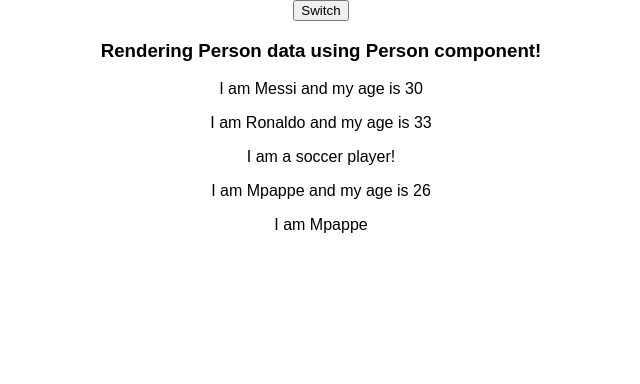
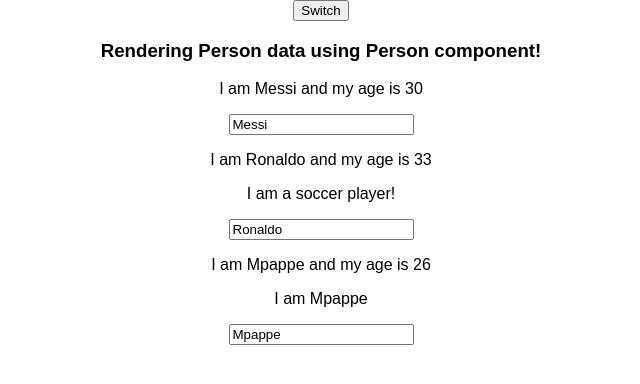
Before and after one commit to thejavascriptways/ReactjsBasics, a React (Create React App) app in the folder react-basics/: page / in a window 1280 px wide. Shown: the top 384 px of the page, without its empty margins (319-959 px from the left). Built offline with nearby package versions, Linux system fonts and the light colour scheme.

Commit message:
Two way binding

```diff
--- a/react-basics/src/App.js
+++ b/react-basics/src/App.js
@@ -18,8 +18,19 @@ class App extends Component {
       {
         persons:[
           { name : newName, age: 30},
-          { name : newName, age: 33},
-          { name : newName, age: 28}
+          { name : 'Ronaldo', age: 33},
+          { name : 'Mpappe', age: 28}
+        ]
+      })
+  };
+
+  nameChangedHandler = (event) => {
+    this.setState(
+      {
+        persons:[
+          { name : 'Messi', age: 30},
+          { name : event.target.value, age: 33},
+          { name : 'Mpappe', age: 28}
         ]
       })
   };
@@ -36,12 +47,12 @@ class App extends Component {
           name ={this.state.persons[0].name}
           age ={this.state.persons[0].age} />
         <Person
-          click = {() => this.switchNameHandler('Benzema')}
           name ={this.state.persons[1].name}
-          age ={this.state.persons[1].age}> I am a soccer player!
+          age ={this.state.persons[1].age}
+          changed={this.nameChangedHandler}> I am a soccer player!
           </Person>
         <Person
-          click = {this.switchNameHandler.bind(this, 'Suarez')}
+        click = {() => this.switchNameHandler('Benzema')}
           name ={this.state.persons[2].name}
           age ={this.state.persons[2].age}>I am {this.state.persons[2].name}
           </Person>
--- a/react-basics/src/Person/Person.js
+++ b/react-basics/src/Person/Person.js
@@ -5,6 +5,7 @@ return (
     <div>
         <p onClick ={props.click}>I am {props.name} and my age is {props.age} </p>
         <p>{props.children}</p>
+        <input type ="text" onChange={props.changed} value ={props.name}/>
     </div>
     )
 };
```
